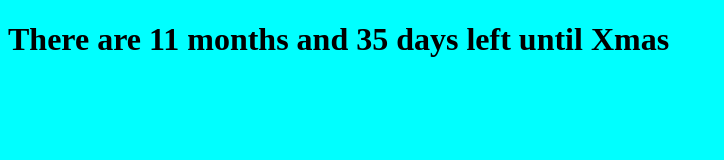
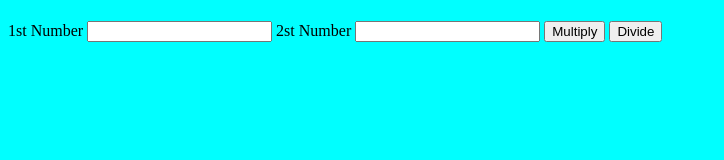
Before and after one commit to JamesBlocker/jsPractice, a plain HTML site: page index.html in a window 1280 px wide. Shown: the whole page, without its empty margins (0-724 px from the left). Drawn offline with Linux system fonts and the light colour scheme.

Commit message:
add multiply and divide functionality

```diff
--- a/index.html
+++ b/index.html
@@ -12,10 +12,13 @@
     <h2 id="2"></h2>
     <h3 id="3"></h3>
 
-    <form id="form" hidden>
-        <label for="number">!</label>
-        <input type="text" id="number" placeholder="Make a guess..." required>
-        <button type="submit">Submit</button>
+    <form id="form" >
+        <label for="num1">1st Number</label>
+        <input type="text" id="num1" required>
+        <label for="num2">2st Number</label>
+        <input type="text" id="num2" required>
+        <button onclick="multiNums()">Multiply</button>
+        <button onclick="diviNums()">Divide</button>
     </form>
 
 </body>
--- a/js/scripts.js
+++ b/js/scripts.js
@@ -1,4 +1,4 @@
-// // current date ----------------------------------------------
+// // 3. current date ----------------------------------------------
 // let d = new Date
 // function format(n){
 //     return n > 9 ? "" + n: "0" + n;
@@ -10,7 +10,7 @@
 // document.getElementById("1").innerHTML = result;
 
 
-// // triangle area -------------------------------------------------
+// // 4. triangle area -------------------------------------------------
 // function triArea(a,b,c) {
 //     let p = (a + b + c) / 2;
 //     let pa = p-a
@@ -24,7 +24,7 @@
 // }
 // let final = triArea(5,6,7);
 
-// // title shuffle ------------------------------------------------------------
+// // 5. title shuffle ------------------------------------------------------------
 // function shuffleLetters() {
 //     let s = document.getElementById("1").innerHTML;
 //     let letters = s.split("");
@@ -37,7 +37,7 @@
 // document.getElementById("1").innerHTML = "w3source";
 // var timer = setInterval(shuffleLetters, 500);
 
-// // leap year -----------------------------------------------------------------
+// // 6. leap year -----------------------------------------------------------------
 // let d = new Date();
 // let year = d.getFullYear();
 // function leapYear(y) {
@@ -59,7 +59,7 @@
 
 // }
 
-// // random integer guess
+// // 8. random integer guess
 // function getRandomInt(max) {
 //     return Math.floor(Math.random() * Math.floor(max)) + 1;
 // }
@@ -82,17 +82,34 @@
 //     event.preventDefault();
 // }
 
-// Xmas Countdown
-let monthDaysTotal = [31,28,31,30,31,30,31,31,30,31,30,31];
-let d = new Date();
-let month = d.getMonth()
-let date = d.getDate();
-let monthsLeft = 11 - month;
-let daysLeft = 24 - date;
-if (daysLeft < 0) {
-    daysLeft = monthDaysTotal[month] - daysLeft;
-    console.log(monthDaysTotal[month], daysLeft, monthDaysTotal[month] - daysLeft);
+// // 9. Xmas Countdown
+// let monthDaysTotal = [31,28,31,30,31,30,31,31,30,31,30,31];
+// let d = new Date();
+// let month = d.getMonth()
+// let date = d.getDate();
+// let monthsLeft = 11 - month;
+// let daysLeft = 24 - date;
+// if (daysLeft < 0) {
+//     daysLeft = monthDaysTotal[month] - daysLeft;
+//     console.log(monthDaysTotal[month], daysLeft, monthDaysTotal[month] - daysLeft);
+// }
+// document.getElementById("1").innerHTML = "There are " + monthsLeft + " months and " + daysLeft + " days left until Xmas"
+
+// console.log(month, date, monthsLeft, daysLeft, monthDaysTotal[month]);
+// // lost interrest moved on
+
+
+// 10. multiply divide
+function multiNums() {
+    let num1 = document.getElementById("num1").value;
+    let num2 = document.getElementById("num2").value;
+    let result = num1 * num2;
+    alert(result)
 }
-document.getElementById("1").innerHTML = "There are " + monthsLeft + " months and " + daysLeft + " days left until Xmas"
 
-console.log(month, date, monthsLeft, daysLeft, monthDaysTotal[month]);
+function diviNums() {
+    let num1 = document.getElementById("num1").value;
+    let num2 = document.getElementById("num2").value;
+    let result = num1 / num2;
+    alert(result)
+}
```
